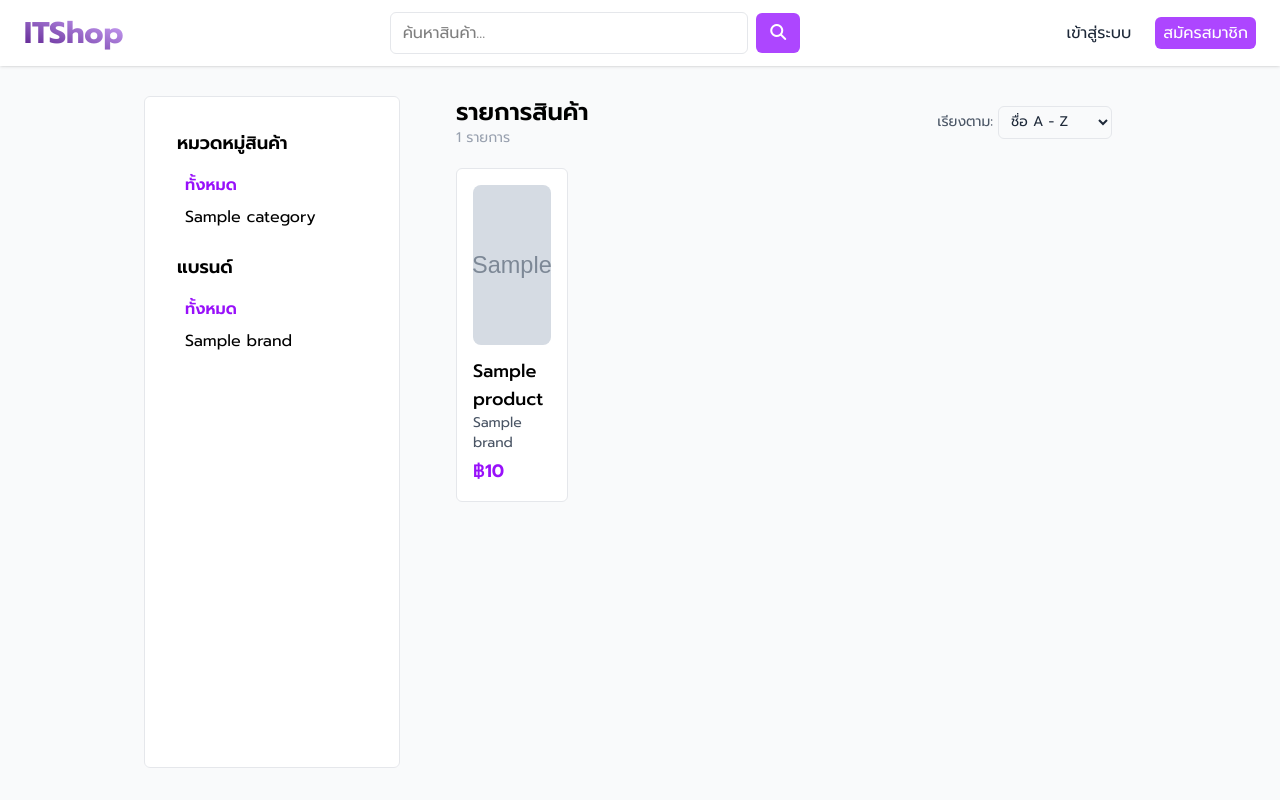
After one commit to PeerachM/it-shop, a Django app: page /shop/product/ in a window 1280 px wide. The commit adds this page. Run offline with Django 5.2, Linux system fonts and the light colour scheme; tables that the repository leaves empty hold one stand-in row (values such as "Sample post"); grey boxes marked "Sample" are stand-in pictures; some libraries are stand-ins or nearby versions.

Commit message:
feat: add search page

```diff
--- a/itshop/shop/models.py
+++ b/itshop/shop/models.py
@@ -38,6 +38,12 @@ class Product(models.Model):
         elif self.discount_type == "FIXED":
             return self.price - self.discount_value
         return self.price
+    def discount_percent(self):
+        if self.discount_type == "PERCENT":
+            return self.discount_value
+        elif self.discount_type == "FIXED":
+            return (self.discount_value / self.price) * 100
+        return 0
 
 class Customer(models.Model):
     user = models.OneToOneField(User, on_delete=models.CASCADE)
--- a/itshop/shop/templates/admin_templates/product_list.html
+++ b/itshop/shop/templates/admin_templates/product_list.html
@@ -49,12 +49,12 @@
                 <img class="rounded-md object-cover h-[72px] w-[96px]" src="{{product.image.url}}" width="96"
                     height="72" alt="Product's Image" />
                 {% else %}
-                <img class="rounded-md object-cover h-[72px] w-[96px]" src="{% static 'img/no_img.jepg' %}" width="96"
+                <img class="rounded-md object-cover h-[72px] w-[96px]" src="{% static 'img/no_img.jpeg' %}" width="96"
                     height="72" alt="Product's Image" />
                 {% endif %}
             </td>
             <td class="p-4">
-                {{ product.name}}
+                {{ product.name|truncatechars:30}}
             </td>
             <td class="p-4">
                 {{product.brand|default_if_none:"-"}}
--- a/itshop/shop/templates/customer_templates/base.html
+++ b/itshop/shop/templates/customer_templates/base.html
@@ -23,12 +23,88 @@
 </head>
 
 <body class="bg-gray-50">
-    {% include 'customer_templates/nav.html' %}
+    <nav class="flex items-center justify-between w-full fixed z-20 top-0 start-0 bg-white shadow-sm py-3 px-6">
+        <div
+            class="text-3xl font-bold bg-gradient-to-bl from-purple-300 to-purple-900 bg-clip-text text-transparent hover:from-purple-900 hover:to-purple-500 transition duration-300">
+            <a href="{% url 'product_list' %}">ITShop</a>
+        </div>
+
+        <div class="w-1/3">
+            {% block searchbar %}
+            <form method="get" action="{% url 'product_list' %}">
+                <div class="flex items-center">
+                    <input type="text" name="search" placeholder="ค้นหาสินค้า...">
+                    <button type="submit"
+                        class="ml-2 bg-purple-500 text-white rounded-md px-3 py-2 hover:bg-purple-600 hover:cursor-pointer">
+                        <i class="fa-solid fa-magnifying-glass"></i>
+                    </button>
+                </div>
+            </form>
+            {% endblock %}
+        </div>
+
+        <div class="flex items-center gap-6">
+            {% if user.is_authenticated and perms.shop.change_cartitem and perms.shop.change_customer%}
+            <a href="">
+                <button class="text-xl text-gray-400 hover:cursor-pointer hover:text-purple-600">
+                    <i class="fa-solid fa-heart"></i>
+                </button>
+            </a>
+
+            <a href="">
+                <button class="text-xl text-gray-400 hover:cursor-pointer hover:text-purple-600">
+                    <i class="fa-solid fa-cart-shopping"></i>
+                </button>
+            </a>
+
+            <div class="relative">
+                <button onclick="toggleDropdown()" class="flex items-center justify-center">
+                    {% if user.customer.image %}
+                    <img src="{{user.customer.image.url}}" alt="Profile"
+                        class="w-7 h-7 rounded-full object-cover border border-gray-300 hover:cursor-pointer hover:border-purple-600">
+                    {% else %}
+                    <img src="{% static 'img/user_default_img.png' %}" alt="Profile"
+                        class="w-7 h-7 rounded-full object-cover border border-gray-300 hover:cursor-pointer hover:border-purple-600">
+                    {% endif %}
+                </button>
+
+                <div id="dropdownMenu"
+                    class="hidden absolute right-0 mt-1 w-40 bg-white border border-gray-200 rounded-md shadow-md">
+                    <a href="{% url 'profile'%}"
+                        class="block px-4 py-2 text-gray-700 hover:bg-gray-100 mt-2">ข้อมูลโปรไฟล์</a>
+                    <a href="{% url 'address'%}"
+                        class="block px-4 py-2 text-gray-700 hover:bg-gray-100">ที่อยู่จัดส่ง</a>
+                    <a href="#" class="block px-4 py-2 text-gray-700 hover:bg-gray-100 mb-2">คำสั่งซื้อ</a>
+                    <hr class="text-gray-200 my-2">
+                    <a href="{% url 'logout'%}"
+                        class="block px-4 py-2 text-red-500 hover:bg-gray-100 my-2">ออกจากระบบ</a>
+                </div>
+            </div>
+
+            {% else %}
+            <a href="{% url 'login' %}" class="text-gray-800 hover:cursor-pointer hover:text-purple-600">
+                เข้าสู่ระบบ
+            </a>
+            <a href="{% url 'register' %}">
+                <button class="text-white bg-purple-500 rounded-md hover:cursor-pointer hover:bg-purple-600 px-2 py-1">
+                    สมัครสมาชิก
+                </button>
+            </a>
+            {% endif %}
+        </div>
+    </nav>
+
     <div class="mt-16">
         {% block content %}
         hello
         {% endblock %}
     </div>
+    <script>
+        const dropdownMenu = document.getElementById('dropdownMenu');
+        function toggleDropdown() {
+            dropdownMenu.classList.toggle('hidden');
+        }
+    </script>
     {% block script %}
     <script src="/"></script>
     {% endblock %}
--- /dev/null
+++ b/itshop/shop/templates/customer_templates/product_list.html
@@ -0,0 +1,147 @@
+{% extends 'customer_templates/base.html' %}
+{% load humanize %}
+{% load static %}
+
+{% block title %}รายการสินค้า{% endblock %}
+
+{% block searchbar %}
+<div class="flex items-center">
+    <input type="text" id="search-input" name="search" placeholder="ค้นหาสินค้า..." {% if request.GET.search %} value="{{request.GET.search}}" {% endif %}>
+    <button type="button" id="search-btn"
+        class="ml-2 bg-purple-500 text-white rounded-md px-3 py-2 hover:bg-purple-600 hover:cursor-pointer">
+        <i class="fa-solid fa-magnifying-glass"></i>
+    </button>
+</div>
+{% endblock %}
+
+{% block content %}
+<div class="flex bg-gray-50 px-36">
+    <div
+        class="w-64 h-[calc(100vh-8rem)] fixed top-24 left-36 bg-white rounded-md p-8 overflow-y-auto border border-gray-200">
+
+        <h2 class="text-lg font-semibold mb-4">หมวดหมู่สินค้า</h2>
+        <ul class="space-y-2 mb-6 ms-2">
+            <li>
+                <button value="all"
+                    class="category-btn block text-left hover:text-purple-600 hover:cursor-pointer {% if request.GET.category == 'all' or not request.GET.category%} text-purple-600 font-semibold {% endif %}">
+                    ทั้งหมด
+                </button>
+            </li>
+            {% for category in categories %}
+            <li>
+                <button value="{{category.name}}"
+                    class="category-btn block text-left hover:text-purple-600 hover:cursor-pointer {% if request.GET.category == category.name%} text-purple-600 font-semibold {% endif %}">
+                    {{category.name}}
+                </button>
+            </li>
+            {% endfor %}
+        </ul>
+
+        <h2 class="text-lg font-semibold mb-4">แบรนด์</h2>
+        <ul class="space-y-2 ms-2">
+            <li>
+                <button value="all" class="brand-btn block text-left hover:text-purple-600 hover:cursor-pointer {% if request.GET.brand == 'all' or not request.GET.brand%} text-purple-600 font-semibold {% endif %}">
+                    ทั้งหมด
+                </button>
+            </li>
+            {% for brand in brands %}
+            <li>
+                <button value="{{brand.name}}"
+                    class="brand-btn block text-left hover:text-purple-600 hover:cursor-pointer {% if request.GET.brand == brand.name%} text-purple-600 font-semibold {% endif %}">
+                    {{brand.name}}
+                </button>
+            </li>
+            {% endfor %}
+        </ul>
+    </div>
+
+    <!-- Product list -->
+    <div class="ml-72 flex-1 p-6 py-8">
+        <div class="flex items-center justify-between mb-5">
+            <div>
+                <h1 class="text-2xl font-semibold">รายการสินค้า</h1>
+                <p class="text-sm text-gray-400">{{ total }} รายการ</p>
+            </div>
+
+            <div class="flex items-center gap-1">
+                <label for="sort-select" class="text-sm w-1/3 text-gray-600">เรียงตาม:</label>
+                <select id="sort-select" class="!px-2 !py-1 !w-2/3 text-sm text-gray-800">
+                    <option value="name" {% if request.GET.sort == "name"%} selected {% endif %}>ชื่อ A - Z</option>
+                    <option value="-name" {% if request.GET.sort == "-name" %} selected {% endif %}>ชื่อ Z - A</option>
+                    <option value="price" {% if request.GET.sort == "price" %} selected {% endif %}>ราคาต่ำ - สูง</option>
+                    <option value="-price" {% if request.GET.sort == "-price" %} selected {% endif %}>ราคาสูง - ต่ำ</option>
+                </select>
+            </div>
+        </div>
+
+        <div class="grid grid-cols-2 sm:grid-cols-3 md:grid-cols-4 lg:grid-cols-5 gap-6">
+            {% for product in products %}
+            <a href="{% url 'product_detail' product.id %}">
+                <div
+                    class="flex flex-col h-full bg-white rounded-md border border-gray-200 hover:shadow-sm transform hover:-translate-y-1 transition-all p-4 duration-200">
+                    <div class="relative">
+                        {% if product.image %}
+                        <img src="{{ product.image.url }}" alt="{{ product.name }}"
+                            class="w-full h-40 object-cover rounded-lg mb-3">
+                        {% else %}
+                        <img src="{% static 'img/no_img.jpeg' %}" alt=""
+                            class="w-full h-40 object-cover rounded-lg mb-3">
+                        {% endif %}
+
+                        {% if product.discount_type != "NONE" and product.discount_value > 0 %}
+                        <span
+                            class="absolute top-1 right-1 text-xs font-semibold bg-red-500 text-white px-2 py-1 rounded-full shadow-sm">
+                            -{{ product.discount_percent|floatformat:-2 }}%
+                        </span>
+                        {% endif %}
+                    </div>
+
+                    <h3 class="text-lg font-medium">{{ product.name|truncatechars:20 }}</h3>
+                    <p class="text-gray-600 text-sm">{{ product.brand|default_if_none:"ไม่ระบุ"|truncatechars:30 }}</p>
+
+                    {% if product.discount_type != "NONE" and product.discount_value > 0 %}
+                    <div class="mt-1">
+                        <p class="text-purple-600 font-semibold text-lg">
+                            ฿{{ product.sale_price|floatformat:-2|intcomma }}
+                            <span class="text-sm text-gray-400 line-through">
+                                ฿{{ product.price|floatformat:-2|intcomma }}
+                            </span>
+                        </p>
+                    </div>
+                    {% else %}
+                    <p class="text-purple-600 font-semibold text-lg mt-1">฿{{ product.sale_price|floatformat:-2|intcomma }}</p>
+                    {% endif %}
+                </div>
+            </a>
+            {% empty %}
+            <p class="text-gray-500 col-span-full text-center">ไม่มีสินค้าในหมวดนี้</p>
+            {% endfor %}
+        </div>
+    </div>
+</div>
+<script>
+    function setParam(key, value) {
+        const url = new URL(window.location);
+        url.searchParams.set(key, value);
+        window.location.href = url.toString();
+    }
+    document.getElementById('search-btn').addEventListener('click', () => {
+        const searchValue = document.getElementById('search-input').value;
+        setParam("search", searchValue);
+    });
+    document.querySelectorAll(".category-btn").forEach(btn => {
+        btn.addEventListener("click", () => {
+            const url = new URL(window.location);
+            url.searchParams.set("category", btn.value);
+            url.searchParams.delete("brand")
+            window.location.href = url.toString();
+        });
+    });
+    document.querySelectorAll(".brand-btn").forEach(btn => {
+        btn.addEventListener("click", () => setParam("brand", btn.value));
+    });
+    document.getElementById('sort-select').addEventListener('change', () => {
+        setParam("sort", this.value);
+    });
+</script>
+{% endblock %}
--- a/itshop/shop/urls.py
+++ b/itshop/shop/urls.py
@@ -6,7 +6,8 @@ urlpatterns = [
     path("login/", views.LoginView.as_view(), name="login"),
     path("logout/", views.LogoutView.as_view(), name="logout"),
 
-    path("", views.CutomerHomeView.as_view(), name="customer_home"),
+    path("product/", views.ProductListView.as_view(), name="product_list"),
+    path("product/<int:id>", views.ProductDetailView.as_view(), name="product_detail"),
 
     path("profile/", views.EditProfileView.as_view(), name="profile"),
     path("profile/change-password/", views.ChangePasswordView.as_view(), name="change_password"),
--- a/itshop/shop/views.py
+++ b/itshop/shop/views.py
@@ -30,7 +30,7 @@ class RegisterView(View):
             Customer.objects.create(user=user)
 
             login(request, user)
-            return redirect('customer_home')
+            return redirect('product_list')
 
         context = {'form': reg_form}
         return render(request, "auth_templates/register.html", context)
@@ -53,7 +53,7 @@ class LoginView(View):
             elif is_admin(user):
                 return redirect('admin_home')
             else:
-                return redirect('customer_home')
+                return redirect('product_list')
 
         context = {'form': login_form}
         return render(request, "auth_templates/login.html", context)
@@ -79,11 +79,37 @@ class ChangePasswordView(View):
 
 
 
-class CutomerHomeView(View):
+class ProductListView(View):
     def get(self, request):
-        products = Product.objects.all()
-        context = {"products": products}
+        search = request.GET.get("search", "")
+        category = request.GET.get("category", "all")
+        brand = request.GET.get("brand", "all")
+        orderby = request.GET.get("sort", "name")
+
+        products = Product.objects.filter(name__icontains=search).order_by(orderby)
+        if category!="all":
+            products = products.filter(category__name=category)
+        if brand!="all":
+            products = products.filter(brand__name=brand)
+
+        categories = Category.objects.all()
+
+        if category!="all":
+            brands = Brand.objects.filter(product__category__name=category).distinct()
+        else:
+            brands = Brand.objects.all()
+
+        context = {
+            "products": products,
+            "categories": categories,
+            "brands": brands,
+            "total": products.count()
+            }
         return render(request, "customer_templates/product_list.html", context)
+
+class ProductDetailView(View):
+    def get(self, request, id):
+        return redirect("product_list")
 
 class EditProfileView(PermissionRequiredMixin, View):
     permission_required = ["shop.change_customer", "auth.change_user"]
@@ -102,7 +128,7 @@ class EditProfileView(PermissionRequiredMixin, View):
         if user_form.is_valid() and customer_form.is_valid():
             user_form.save()
             customer_form.save()
-            return redirect("customer_home")
+            return redirect("product_list")
         context = {
             "user_form": user_form,
             "customer_form": customer_form,
@@ -291,7 +317,7 @@ class BrandView(PermissionRequiredMixin, View):
         return render(request, "admin_templates/brand_list.html", context)
 
 class CreateBrandView(PermissionRequiredMixin, View):
-    permission_required = ["shop.create_brand",]
+    permission_required = ["shop.add_brand",]
     def get(self, request):
         brand_form = BrandForm()
         context = {'form': brand_form}
```
Also changed, not shown: itshop/shop/templates/customer_templates/nav.html (deleted, +0 -70 lines).
